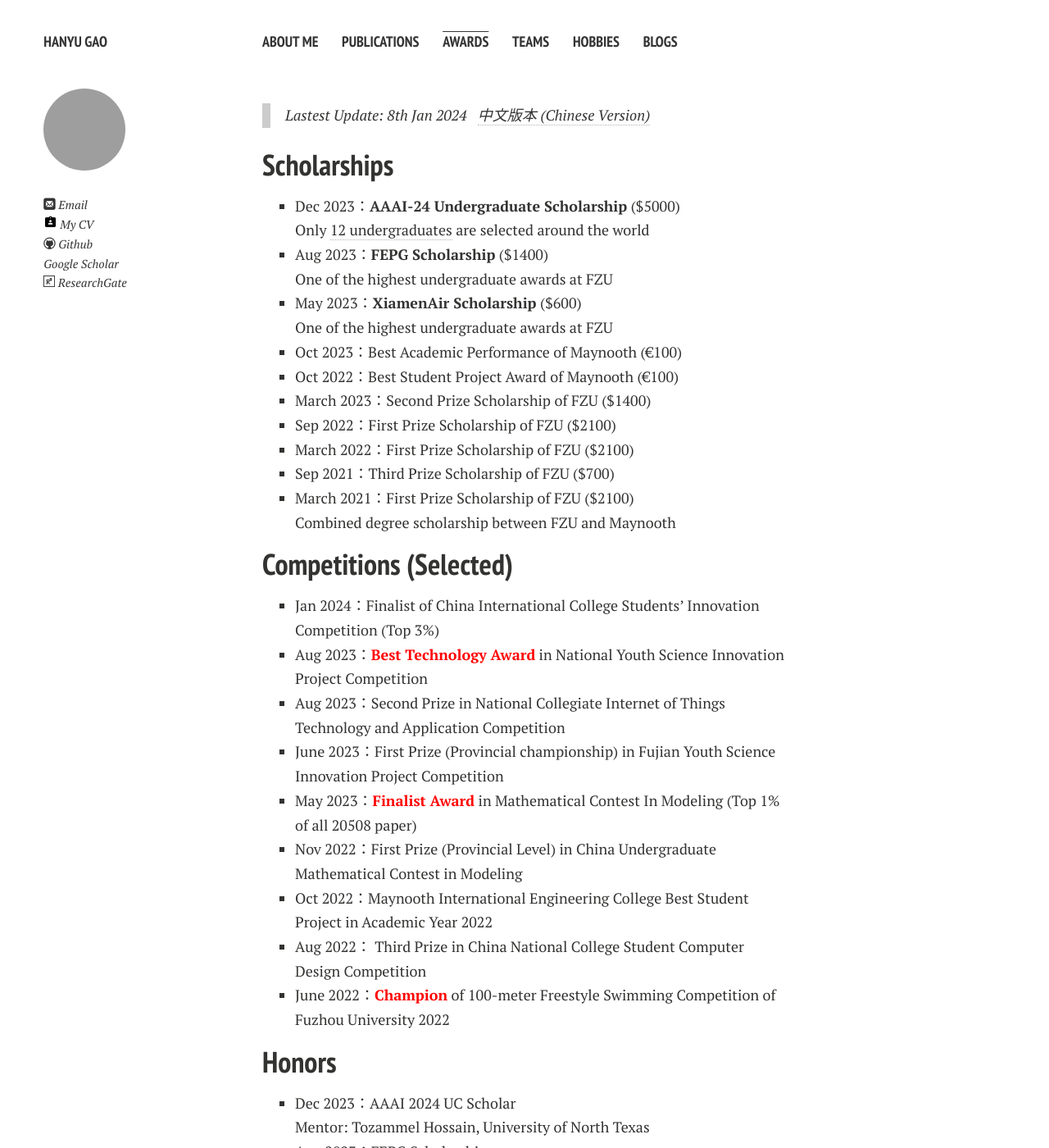
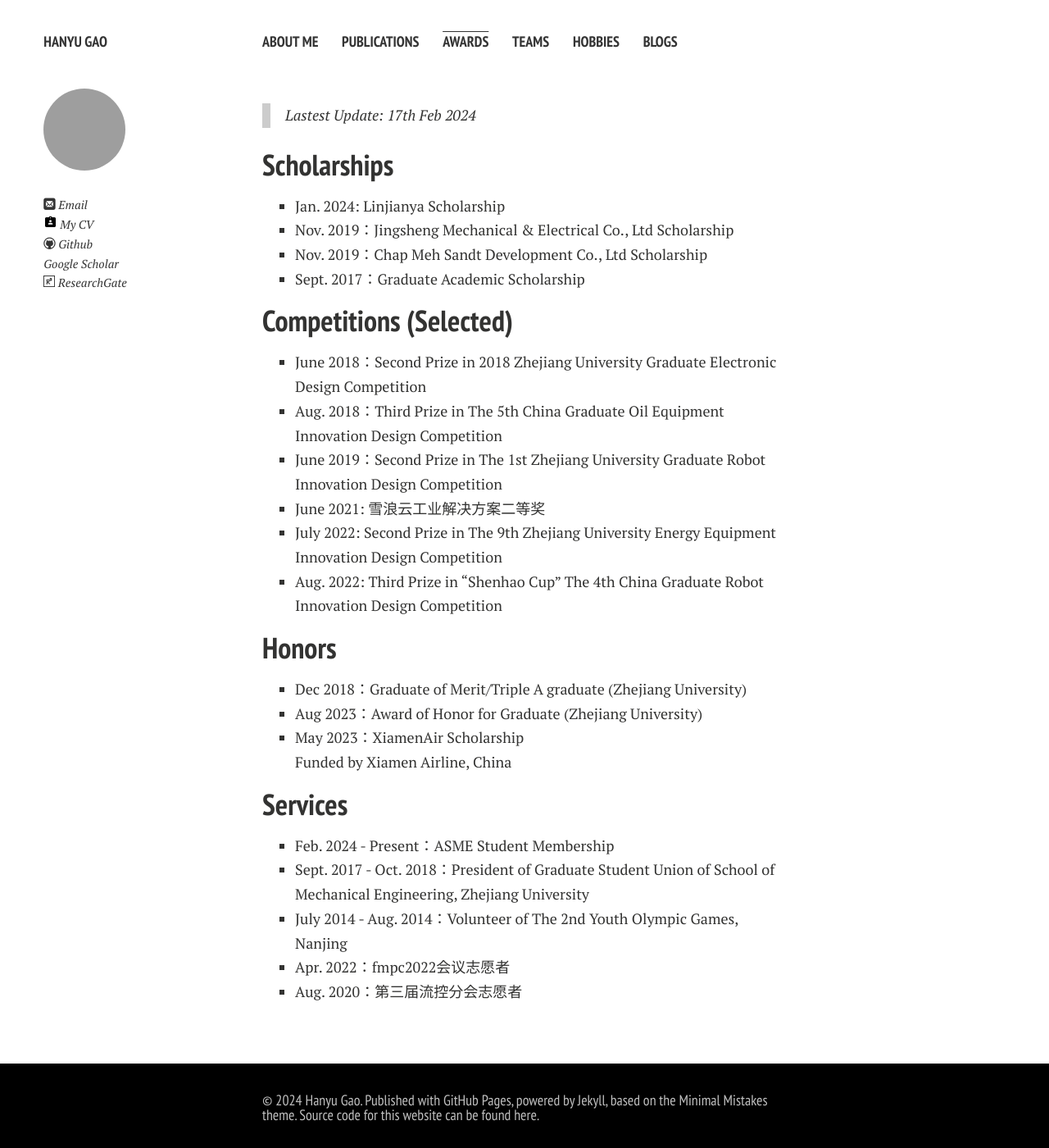
Before and after one commit to HanyuGaoX/HanyuGaoX.github.io, a Jekyll site: the page built from awards.md, in a window 1280 px wide and 1400 px high. Shown: the whole window at 82% size. Built offline with Jekyll 4.4.1, drawn with Linux system fonts in a browser that asks for light colours; nearby versions of some CDN libraries; comment, search, counter and statistics services are not loaded; a style sheet for code colours, icons or effects is not loaded; some of the changed text lies outside the part shown.

Commit message:
Update awards.md

```diff
--- a/awards.md
+++ b/awards.md
@@ -4,50 +4,37 @@ permalink: /awards/index.html
 title: Awards
 ---
 
-> Lastest Update: 8th Jan 2024 &nbsp; [中文版本 (Chinese Version)](https://caihanlin.com/file/awards-zh/)
+> Lastest Update: 17th Feb 2024 &nbsp;
 
 ## Scholarships
 
-- Dec 2023：**AAAI-24 Undergraduate Scholarship** ($5000)<br>Only [12 undergraduates](https://aaai-uc.github.io/) are selected around the world
-- Aug 2023：**FEPG Scholarship** ($1400)<br>One of the highest undergraduate awards at FZU
-- May 2023：**XiamenAir Scholarship** ($600)<br>One of the highest undergraduate awards at FZU
-- Oct 2023：Best Academic Performance of Maynooth (€100)
-- Oct 2022：Best Student Project Award of Maynooth (€100)
-- March 2023：Second Prize Scholarship of FZU ($1400)
-- Sep 2022：First Prize Scholarship of FZU ($2100)
-- March 2022：First Prize Scholarship of FZU ($2100)
-- Sep 2021：Third Prize Scholarship of FZU ($700)
-- March 2021：First Prize Scholarship of FZU ($2100)<br>Combined degree scholarship between FZU and Maynooth<br>
+- Jan. 2024: Linjianya Scholarship
+- Nov. 2019：Jingsheng Mechanical & Electrical Co., Ltd Scholarship
+- Nov. 2019：Chap Meh Sandt Development Co., Ltd Scholarship
+- Sept. 2017：Graduate Academic Scholarship
+
 
 ## Competitions (Selected)
 
-- Jan 2024：Finalist of China International College Students’ Innovation Competition (Top 3%)
-- Aug 2023：**<font color='red'>Best Technology Award</font>** in National Youth Science Innovation Project Competition
-- Aug 2023：Second Prize in National Collegiate Internet of Things Technology and Application Competition
-- June 2023：First Prize (Provincial championship) in Fujian Youth Science Innovation Project Competition
-- May 2023：**<font color='red'>Finalist Award</font>** in Mathematical Contest In Modeling (Top 1% of all 20508 paper)
-- Nov 2022：First Prize (Provincial Level) in China Undergraduate Mathematical Contest in Modeling
-- Oct 2022：Maynooth International Engineering College Best Student Project in Academic Year 2022
-- Aug 2022： Third Prize in China National College Student Computer Design Competition
-- June 2022：**<font color='red'>Champion</font>** of 100-meter Freestyle Swimming Competition of Fuzhou University 2022<br>
+- June 2018：Second Prize in 2018 Zhejiang University Graduate Electronic Design Competition
+- Aug. 2018：Third Prize in The 5th China Graduate Oil Equipment Innovation Design Competition
+- June 2019：Second Prize in The 1st Zhejiang University Graduate Robot Innovation Design Competition
+- June 2021: 雪浪云工业解决方案二等奖
+- July 2022: Second Prize in The 9th Zhejiang University Energy Equipment Innovation Design Competition
+- Aug. 2022: Third Prize in "Shenhao Cup" The 4th China Graduate Robot Innovation Design Competition
+
 
 ## Honors
 
-- Dec 2023：AAAI 2024 UC Scholar<br>Mentor: Tozammel Hossain, University of North Texas
-- Aug 2023：FEPG Scholarship<br>Funded by Fujian Energy Petrochemical Group
+- Dec 2018：Graduate of Merit/Triple A graduate (Zhejiang University)
+- Aug 2023：Award of Honor for Graduate (Zhejiang University)
 - May 2023：XiamenAir Scholarship<br>Funded by Xiamen Airline, China
-- May 2023：Outstanding Student Leaders of FZU
-- May 2021：Merit Student of Fuzhou University
-- *<font color='gray'>July 2023：Nomination for Baosteel Scholarship</font>*
-- *<font color='gray'>Sep 2022：Nomination for China National Scholarship</font>*
-- *<font color='gray'>June 2022：Nomination for China Telecom Scholarship</font>*<br>
+
 
 ## Services
 
-- Dec 2023 - Present：AAAI Student Membership
-- Sep 2022 - Present：IEEE Student Membership
-- Sep 2022 - Present：CAAI Student Membership
-- [April 2022：Top 10 Best Volunteers (Only 10/30000) of Fuzhou University](https://mp.weixin.qq.com/s?__biz=MjM5ODIyNzIyMg==&mid=2652762645&idx=1&sn=3d58cdfb0fb26db7a2b82aee9726b172&chksm=bd24ae6c8a53277a8910f7336758100ec4d4c4f19b8de74c4ccebc9a95ace364c0faf2b2c0b3&scene=27)
-- Sep 2021 - Sep 2022：Deputy President of Volunteer Department, Youth League Committee of FZU
-- July 2021：Outstanding volunteer at the 44th session of the World Heritage Committee
-- April 2021：Outstanding volunteer at the 4th Digital China Summit<br>
+- Feb. 2024 - Present：ASME Student Membership
+- Sept. 2017 - Oct. 2018：President of Graduate Student Union of School of Mechanical Engineering, Zhejiang University
+- July 2014 - Aug. 2014：Volunteer of The 2nd Youth Olympic Games, Nanjing
+- Apr. 2022：fmpc2022会议志愿者
+- Aug. 2020：第三届流控分会志愿者<br>
```
